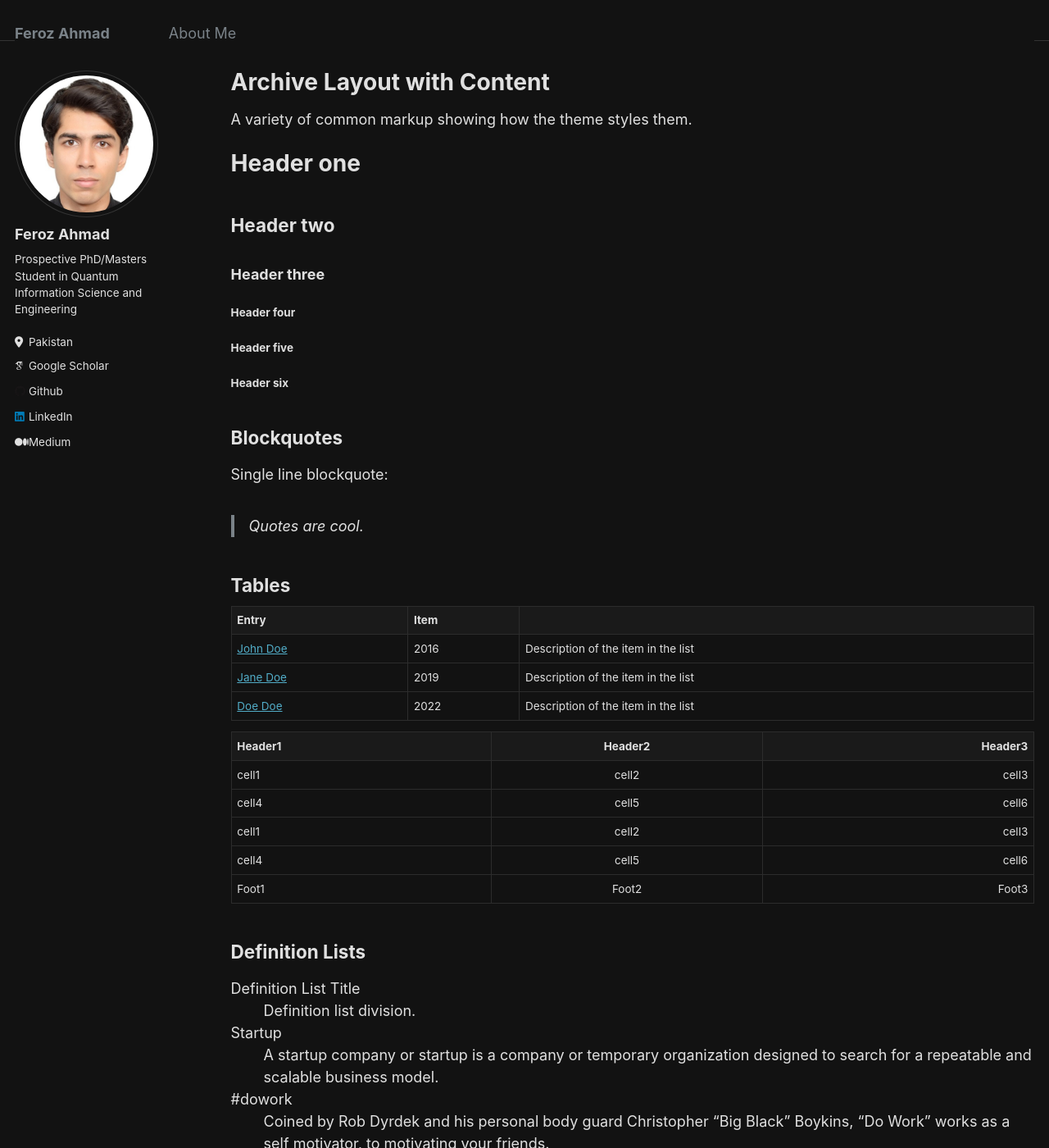
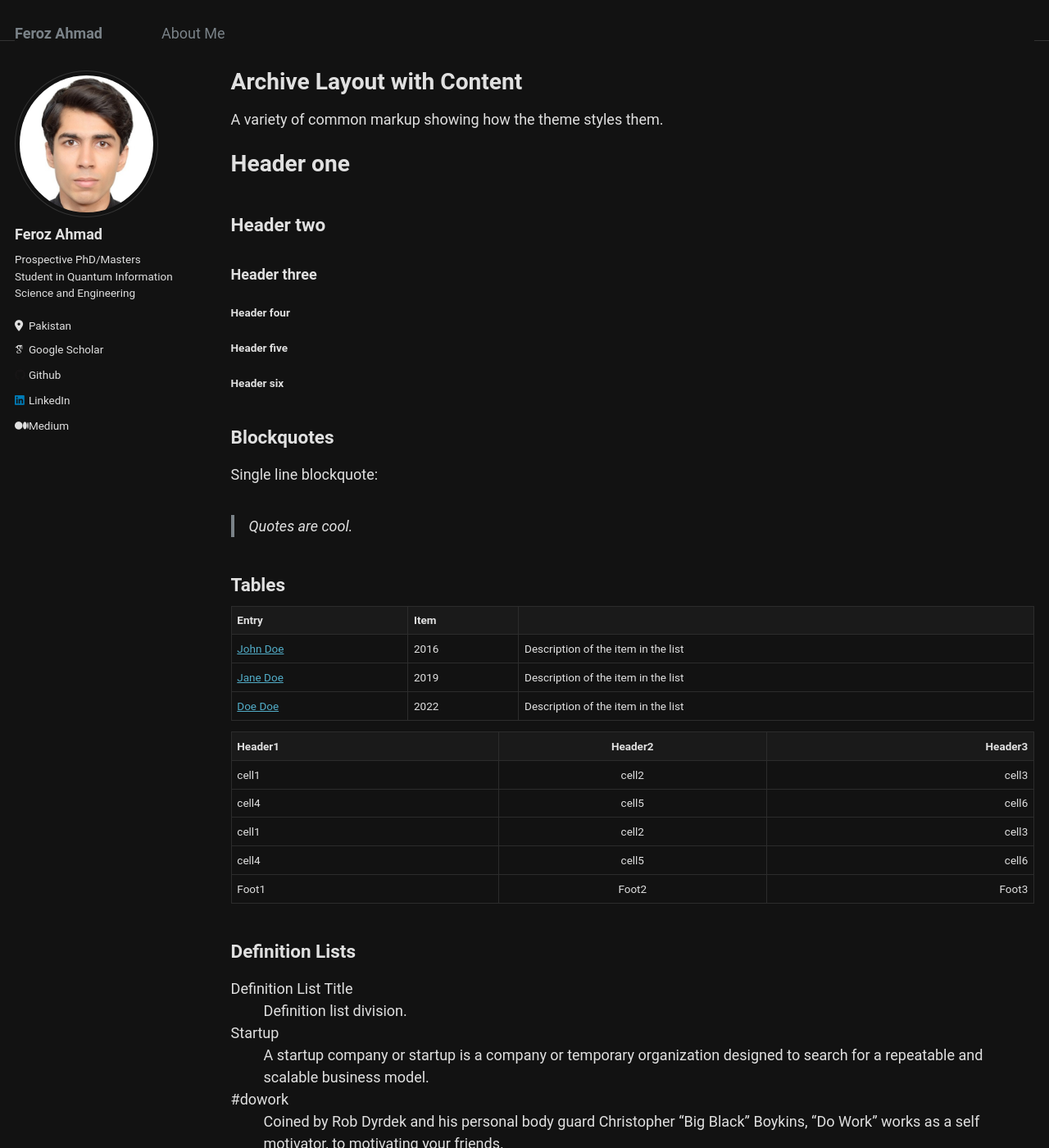
Before and after one commit to Fe-r-oz/Fe-r-oz.github.io, a Jekyll site: the page built from _pages/archive-layout-with-content.md, in a window 1280 px wide and 1400 px high. Shown: the whole window at 82% size. Built offline with Jekyll 4.4.1, drawn with Linux system fonts in a browser that asks for light colours; some web fonts are replaced.

Commit message:
new_fonts.scss

```diff
--- a/_sass/_variables.scss
+++ b/_sass/_variables.scss
@@ -13,9 +13,9 @@ $paragraph-indent           : false; // true, false (default)
 $indent-var                 : 1.3em;
 
 /* system typefaces */
-$serif                      : Georgia, Times, serif;
-$sans-serif                 : -apple-system, ".SFNSText-Regular", "San Francisco", "Roboto", "Segoe UI", "Helvetica Neue", "Lucida Grande", Arial, sans-serif;
-$monospace                  : Monaco, Consolas, "Lucida Console", monospace;
+$serif                      : Playfair Display, Georgia, Times, serif;
+$sans-serif                 : Roboto, Montserrat, -apple-system, ".SFNSText-Regular", "San Francisco", "Segoe UI", "Helvetica Neue", "Lucida Grande", Arial, sans-serif;
+$monospace                  : Fira Code, Source Code Pro, Consolas, Monaco, monospace;
 
 /* sans serif typefaces */
 $sans-serif-narrow          : $sans-serif;
```
